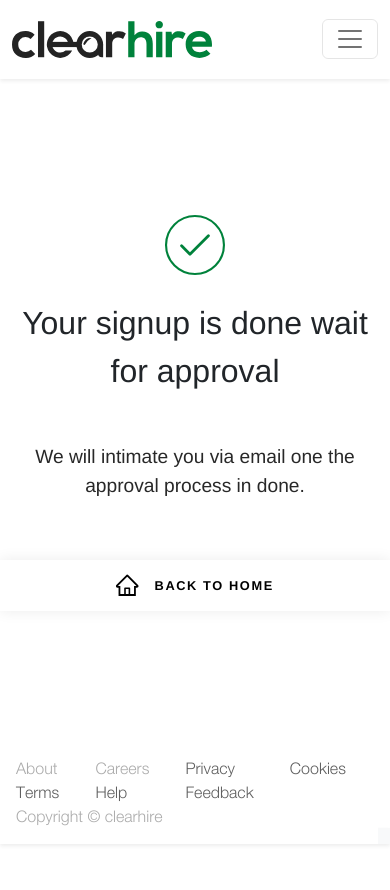
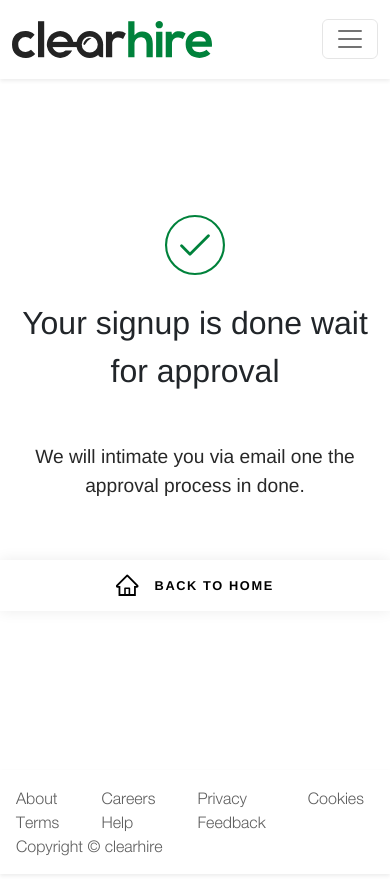
Before and after one commit to TMBCProjects/ClearHire, a React (Create React App) app: page /signup-done in a window 390 px wide. Before the commit the page ends 844 px from the top, so only its background shows below. Built offline with nearby package versions, Linux system fonts and the light colour scheme.

Commit message:
footer changes

```diff
--- a/src/components/Footer/Footer.jsx
+++ b/src/components/Footer/Footer.jsx
@@ -3,12 +3,12 @@ import "./footer.css";
 
 const Footer = () => {
   return (
-    <footer className="bg-white">
+    <footer className="bg-white footer">
       <div className="container my-3" id="footer">
         <div className="row d-flex justify-content-center align-items-center py-3 foot-con">
           <div className="col-md-8 col-12 foot-item">
-            <a className=" mx-3 text-decoration-none text-color-light" href="/">About</a>
-            <a className="mx-3 text-decoration-none text-color-light" href="/">
+            <a className=" mx-3 text-decoration-none text-gray" href="/">About</a>
+            <a className="mx-3 text-decoration-none text-gray" href="/">
               Careers
             </a>
             <a className="mx-3 text-decoration-none text-gray" href="/">
@@ -28,7 +28,7 @@ const Footer = () => {
             </a>
           </div>
           <div className="col-md-2">
-            <p className="text-color-light px-3 my-0 copy">Copyright &copy; clearhire</p>
+            <p className=" px-3 my-0 text-gray">Copyright &copy; clearhire</p>
           </div>
         </div>
       </div>
--- a/src/components/Footer/footer.css
+++ b/src/components/Footer/footer.css
@@ -1,20 +1,16 @@
+.footer{
+    position: relative;
+}
+
 @media(max-width:567px) {
 
-    .foot-con{
-        position: fixed;
-        left: 0;
-        bottom: 0;
-        width: 100%;
-        background-color: rgb(255, 255, 255);
-        padding: 0%;
-
-    }
     .foot-item{
         display:grid;
         grid-template-columns: repeat(4,auto);
 
+
     }
-        #footer{
+    #footer{
         height: 100%;
         width: 100%;
         margin:0%;
```
